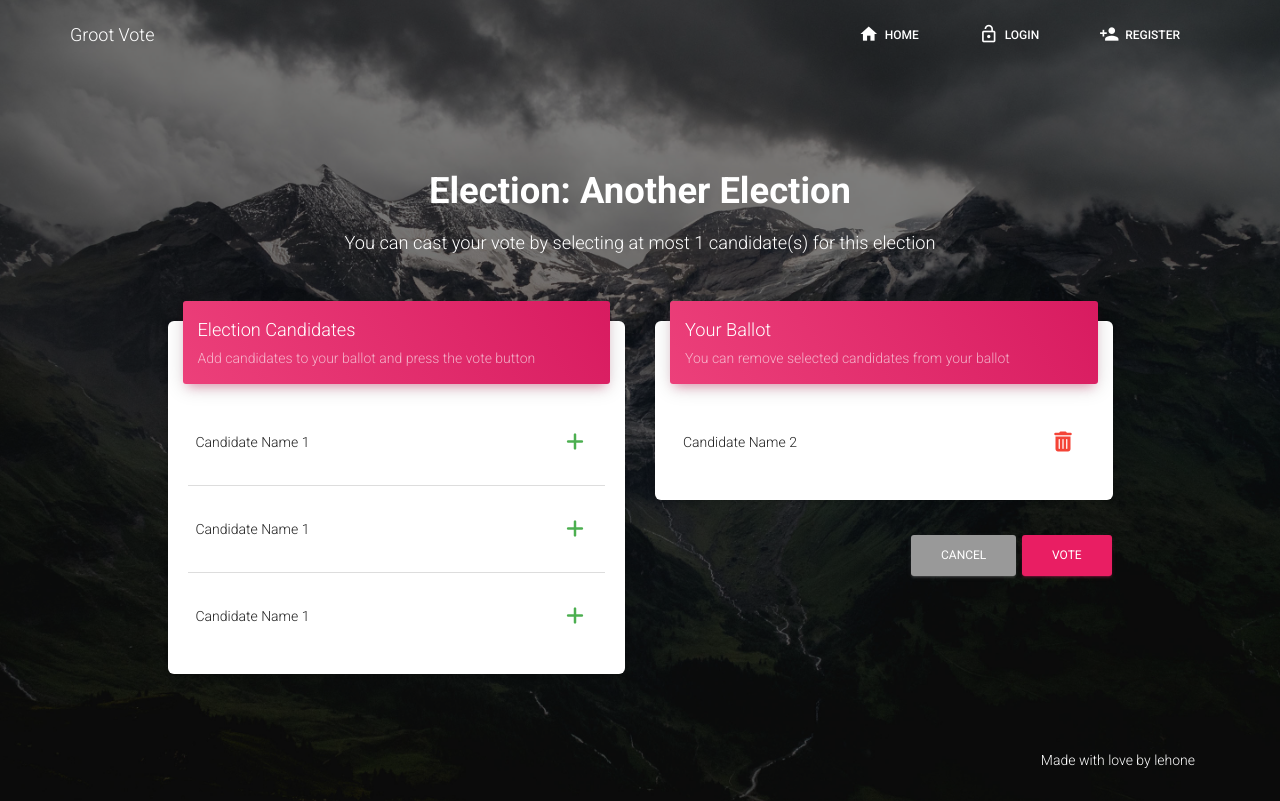
After one commit to lehone-hp/groot, a Django app: page /polls/vote/ in a window 1280 px wide. The commit adds this page. Run offline with Django 3.2, Linux system fonts and the light colour scheme; some libraries are stand-ins or nearby versions.

Commit message:
Design vote page, thanks page and redesigned login and signup pages

```diff
--- a/polls/static/polls/css/demo.css
+++ b/polls/static/polls/css/demo.css
@@ -455,3 +455,19 @@
 .detail-table tr td{
     width: 0% !important;
 }
+
+.vote-header {
+    color: #fff;
+    margin-bottom: 40px;
+}
+.vote-header h2{
+    font-weight: bold;
+}
+
+.thanks-tick {
+    color: green !important;
+    font-size: 250px !important;
+    border: solid 3px !important;
+    border-radius: 50% !important;
+    margin-top: 35px;
+}
--- a/templates/registration/base.html
+++ b/polls/templates/polls/visitor_blade.html
@@ -23,6 +23,8 @@
     <!--  CSS for Demo Purpose, don't include it in your project     -->
     <link href="{% static 'polls/css/demo.css' %}" rel="stylesheet"/>
 
+    <link href="{% static 'polls/datetimepicker/build/jquery.datetimepicker.min.css' %}" rel="stylesheet"/>
+
     <!--     Fonts and icons     -->
     <link href="https://maxcdn.bootstrapcdn.com/font-awesome/latest/css/font-awesome.min.css" rel="stylesheet">
     <link rel="stylesheet" type="text/css"
@@ -31,33 +33,99 @@
           rel="stylesheet">
 </head>
 
-<body>
-<div class="wrapper">
+<body class="off-canvas-sidebar">
+<!-- Google Tag Manager (noscript) -->
+<noscript>
+    <iframe src="https://www.googletagmanager.com/ns.html?id=GTM-NKDMSK6"
+            height="0" width="0" style="display:none;visibility:hidden"></iframe>
+</noscript>
+<!-- End Google Tag Manager (noscript) -->
+<nav class="navbar navbar-primary navbar-transparent navbar-absolute">
+    <div class="container">
+        <div class="navbar-header">
+            <button type="button" class="navbar-toggle" data-toggle="collapse" data-target="#navigation-example-2">
+                <span class="sr-only">Toggle navigation</span>
+                <span class="icon-bar"></span>
+                <span class="icon-bar"></span>
+                <span class="icon-bar"></span>
+            </button>
 
-<div class="main-panel-auth main-panel">
+            <a class="navbar-brand" href="{% url 'index' %}">Groot Vote</a>
+        </div>
+        <div class="collapse navbar-collapse">
+            <ul class="nav navbar-nav navbar-right">
+                <li class="{% ifequal request.resolver_match.url_name 'index' %}{{ 'active' }}{% endifequal %}">
+                    <a href="{% url 'index' %}">
+                        <i class="material-icons">home</i>
+                        Home
+                    </a>
+                </li>
+                <li class="{% ifequal request.resolver_match.url_name 'login' %}{{ 'active' }}{% endifequal %}">
+                    <a href="{% url 'login' %}">
+                        <i class="material-icons">lock_open</i>
+                        Login
+                    </a>
+                </li>
+                <li class="{% ifequal request.resolver_match.url_name 'signup' %}{{ 'active' }}{% endifequal %}">
+                    <a href="{% url 'signup' %}">
+                        <i class="material-icons">person_add</i>
+                        Register
+                    </a>
+                </li>
+            </ul>
+        </div>
+    </div>
+</nav>
+
+
+<div class="wrapper wrapper-full-page">
+    <div class="full-page login-page" filter-color="black" data-image="{% static 'polls/img/login.jpg' %}">
+        <!--   you can change the color of the filter page using: data-color="blue | purple | green | orange | red | rose " -->
         <div class="content">
-            <div class="container-fluid">
-                <!--====================================
-                CONTENT
-                ========================================-->
-            <div class="row">
-                <div class="col-md-offset-4 col-md-4">
-                  {% block content %}{% endblock %}
-                </div>
-            </div>
+            <div class="container">
+
+                {% block content %}{% endblock %}
+
             </div>
         </div>
-
         <footer class="footer">
-            <div class="container-fluid">
+            <div class="container">
+                <nav class="pull-left">
+                    <ul>
+                        <!--
+                        <li>
+                            <a href="{% url 'index' %}">
+                                Home
+                            </a>
+                        </li>
+                        <li>
+                            <a href="#">
+                                Company
+                            </a>
+                        </li>
+                        <li>
+                            <a href="#">
+                                Portofolio
+                            </a>
+                        </li>
+                        <li>
+                            <a href="#">
+                                Blog
+                            </a>
+                        </li>-->
+                    </ul>
+                </nav>
                 <p class="copyright pull-right">
                     Made with love by lehone
                 </p>
             </div>
         </footer>
-</div>
+
+    </div>
+
 </div>
 </body>
+
 <!--   Core JS Files   -->
 <script src="{% static 'polls/js/jquery.min.js' %}" type="text/javascript"></script>
 <script src="{% static 'polls/js/bootstrap.min.js' %}" type="text/javascript"></script>
@@ -73,7 +141,7 @@
 <!-- Forms Validations Plugin -->
 <script src="{% static 'polls/js/jquery.validate.min.js' %}"></script>
 
-<!--  Plugin for Date Time Picker and Full Calendar Plugin-->
+<!--  Plugin for Date Time Picker and Full Calendar Plugin -->
 <script src="{% static 'polls/js/moment.min.js' %}"></script>
 
 <!--  Charts Plugin, full documentation here: https://gionkunz.github.io/chartist-js/ -->
@@ -88,8 +156,10 @@
 <!--   Sharrre Library    -->
 <script src="{% static 'polls/js/jquery.sharrre.js' %}"></script>
 
-<!--  Plugin for the DateTimePicker, full documentation here: https://eonasdan.github.io/bootstrap-datetimepicker/ -->
-<script src="{% static 'polls/js/bootstrap-datetimepicker.js' %}"></script>
+<!--  Plugin for the DateTimePicker, full documentation here: https://eonasdan.github.io/bootstrap-datetimepicker/
+<script src="{#  static 'polls/js/bootstrap-datetimepicker.js' #}"></script>-->
+<script src="{% static 'polls/datetimepicker/build/jquery.datetimepicker.full.js' %}"></script>
+
 
 <!-- Vector Map plugin, full documentation here: http://jvectormap.com/documentation/ -->
 <script src="{% static 'polls/js/jquery-jvectormap.js' %}"></script>
@@ -125,6 +195,18 @@
 <!-- Material Dashboard DEMO methods, don't include it in your project! -->
 <script src="{% static 'polls/js/demo.js' %}"></script>
 
-{% block footer_script%}{% endblock %}
+<script type="text/javascript">
+    $(document).ready(function () {
 
+        // Javascript method's body can be found in assets/js/demos.js
+        demo.checkFullPageBackgroundImage();
+        setTimeout(function () {
+            // after 1000 ms we add the class animated to the login/register card
+            $('.card').removeClass('card-hidden');
+        }, 700);
+
+        demo.initVectorMap();
+    });
+</script>
+{% block footer_script %}{% endblock %}
 </html>
--- /dev/null
+++ b/polls/templates/polls/vote.html
@@ -0,0 +1,86 @@
+{% extends "polls/visitor_blade.html" %}
+
+{% block title %}Profile{% endblock %}
+
+{% block content %}
+    <div class="row">
+        <div class="col-md-10 col-sm-12 col-md-offset-1">
+            <div class="text-center vote-header">
+                <h2>Election: Another Election</h2>
+                <h4>You can cast your vote by selecting at most 1 candidate(s) for this election</h4>
+            </div>
+            <div class="row">
+                <div class="col-sm-6 col-md-6">
+                    <div class="card">
+                        <div class="card-header card-header-tabs" data-background-color="rose">
+                            <h4 class="card-title">Election Candidates</h4>
+                            <p class="category">Add candidates to your ballot and press the vote button</p>
+                        </div>
+                        <div class="card-content table-responsive">
+                            <table class="table table-hover">
+                                <tbody id="en_tbody">
+                                <tr>
+                                    <td class="w-100">  Candidate Name 1</td>
+                                    <td>
+                                        <button type="button"
+                                                class="btn btn-just-icon btn-simple btn-success float-right">
+                                            <i class="fa fa-plus"></i>
+                                        </button>
+                                    </td>
+                                </tr>
+                                <tr>
+                                    <td class="w-100">  Candidate Name 1</td>
+                                    <td>
+                                        <button type="button"
+                                                class="btn btn-just-icon btn-simple btn-success float-right">
+                                            <i class="fa fa-plus"></i>
+                                        </button>
+                                    </td>
+                                </tr>
+                                <tr>
+                                    <td class="w-100">  Candidate Name 1</td>
+                                    <td>
+                                        <button type="button"
+                                                class="btn btn-just-icon btn-simple btn-success float-right">
+                                            <i class="fa fa-plus"></i>
+                                        </button>
+                                    </td>
+                                </tr>
+                                </tbody>
+                            </table>
+                        </div>
+                    </div>
+                </div>
+                <div class="col-sm-6 col-md-6">
+                    <div class="card">
+                        <div class="card-header card-header-tabs" data-background-color="rose">
+                            <h4 class="card-title">Your Ballot</h4>
+                            <p class="category">You can remove selected candidates from your ballot</p>
+                        </div>
+                        <div class="card-content table-responsive">
+                            <table class="table table-hover">
+                                <tbody id="en_tbody">
+                                <tr>
+                                    <td class="w-100"> Candidate Name 2
+                                        <input type="hidden" name="candidate[]" value="">
+                                    </td>
+                                    <td>
+                                        <button type="button"
+                                                class="btn btn-just-icon btn-simple btn-danger float-right">
+                                            <i class="fa fa-trash"></i>
+                                        </button>
+                                    </td>
+                                </tr>
+                                </tbody>
+                            </table>
+                        </div>
+                    </div>
+                    <div class="float-right">
+                        <button class="btn">Cancel</button>
+                        <button class="btn btn-rose">Vote</button>
+                    </div>
+                </div>
+            </div>
+        </div>
+    </div>
+{% endblock %}
--- a/polls/urls.py
+++ b/polls/urls.py
@@ -9,6 +9,8 @@ urlpatterns = [
     path('<int:poll_id>/', views.poll_detail, name='detail'),
     path('<int:poll_id>/add-voter', views.add_voter, name='add_voter'),
     path('<int:voter_id>/remove-voter', views.remove_voter, name='remove_voter'),
+    path('vote/', views.vote, name='vote'),
+    path('vote/thanks', views.vote_thanks, name='vote_thanks'),
 
     path('dashboard/', views.dashboard, name='dashboard'),
     path('profile/', views.profile, name='profile'),
--- a/polls/views.py
+++ b/polls/views.py
@@ -6,21 +6,14 @@ from django.contrib.auth.decorators import login_required
 from django.contrib.auth.forms import PasswordChangeForm
 from django.contrib.auth.models import User
 from django.core.mail import send_mail
-from django.http import HttpResponseRedirect, HttpResponse
 from django.shortcuts import render, redirect, get_object_or_404
-
-# Create your views here.
-from django.urls import reverse
 
 from polls.forms import SignUpForm, EditProfileForm, CreateElectionForm, AddVoterForm
 from polls.models import Poll, Option, Voter
 
 
 def index(request):
-    if request.user.is_authenticated:
-        return HttpResponseRedirect(reverse('polls:dashboard'))
-    else:
-        return HttpResponseRedirect(reverse('login'))
+    return render(request, 'polls/index.html')
 
 
 @login_required
@@ -95,6 +88,14 @@ def remove_voter(request, voter_id):
         voter.delete()
 
     return redirect('/polls/' + str(poll.id) + '/?voter=true')
+
+
+def vote(request):
+    return render(request, 'polls/vote.html')
+
+
+def vote_thanks(request):
+    return render(request, 'polls/vote_thanks.html')
 
 
 @login_required
--- a/templates/registration/login.html
+++ b/templates/registration/login.html
@@ -1,9 +1,11 @@
-{% extends "registration/base.html" %}
+{% extends "polls/visitor_blade.html" %}
 
 {% block title %}Login{% endblock %}
 
 {% block content %}
 
+    <div class="row">
+        <div class="col-md-offset-4 col-md-4">
             {% if form.errors %}
                 <p>Your username and password didn't match. Please try again.</p>
             {% endif %}
@@ -59,6 +61,8 @@
                     </div>
                 </form>
             </div>
+        </div>
+    </div>
 {% endblock %}
 
 {% block footer_script %}
```
Also changed, not shown: polls/templates/polls/index.html (+18 -2 lines), polls/templates/polls/signup.html (+13 -6 lines), polls/templates/polls/vote_thanks.html (added, +15 -0 lines), polls/static/polls/img/login.jpg (added). Lines whose indentation alone changed are shown as unchanged.
